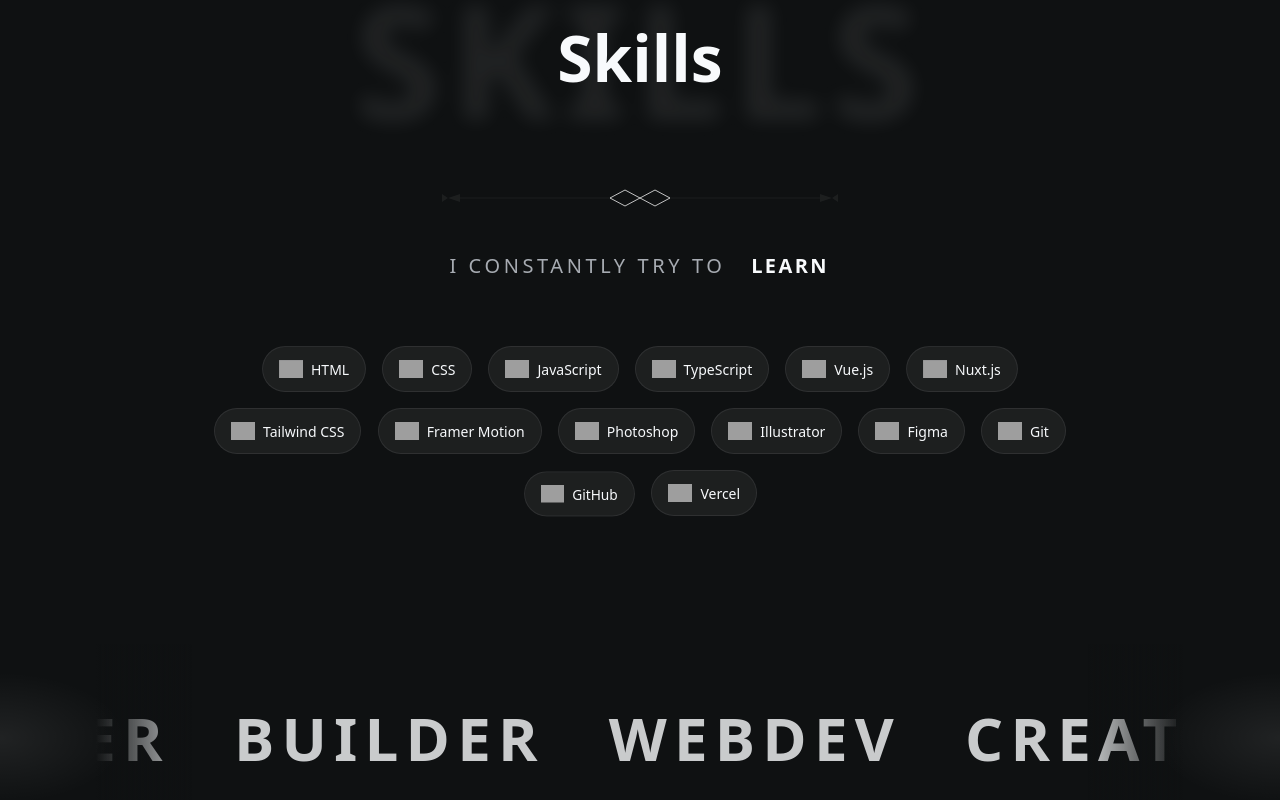
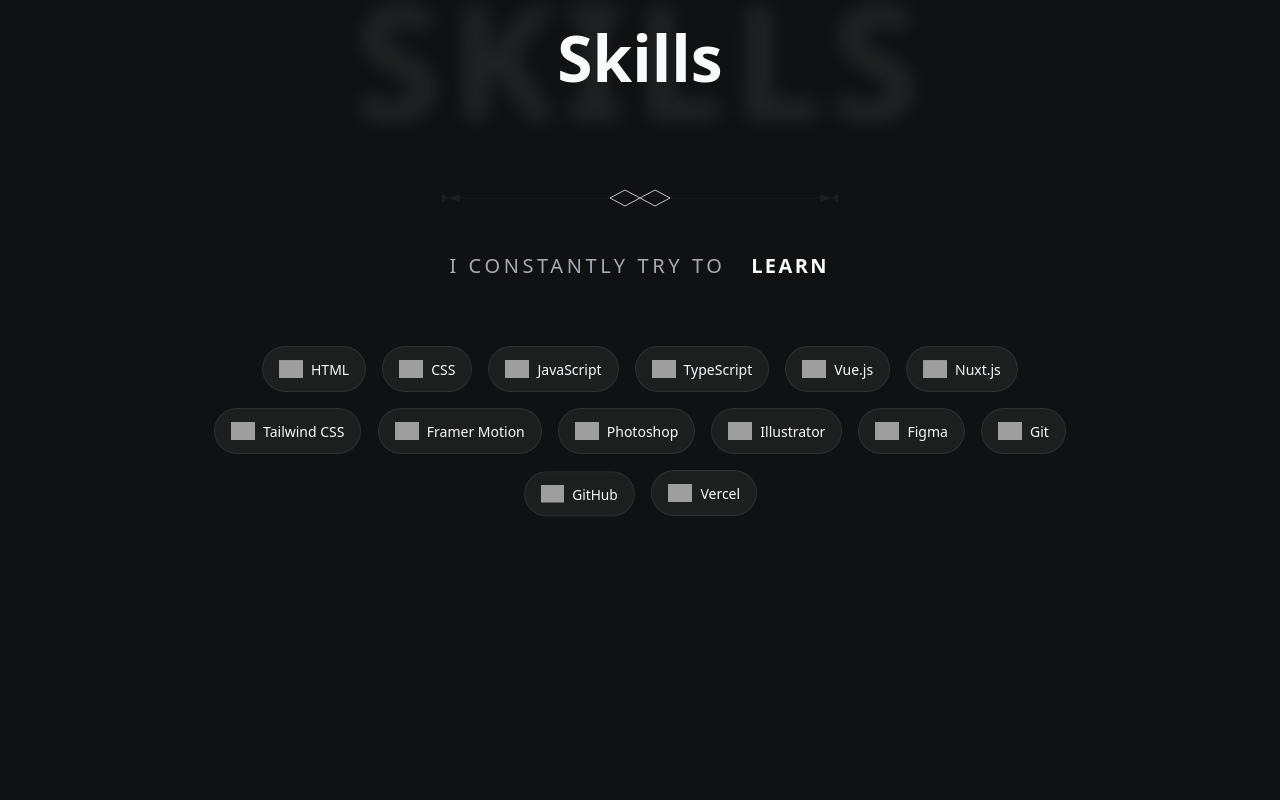
Before and after one commit to amanrai00/PortfolioAman, a Vue app: page / in a window 1280 px wide. Shown: the part 1758-2558 px from the top of the page. After the commit the page ends 2402 px from the top, so only its background shows below. Built offline with nearby package versions, Linux system fonts and the light colour scheme; grey boxes are pictures that could not be loaded.

Commit message:
marquee removed

```diff
--- a/src/App.vue
+++ b/src/App.vue
@@ -6,7 +6,6 @@
   <Impact />
   <About />
   <Skills />
-  <Marquee />
 
   <section id="projects"></section>
   <section id="contact"></section>
@@ -20,7 +19,6 @@ import Home from "./components/Home.vue";
 import Impact from "./components/Impact.vue";
 import About from "./components/About.vue";
 import Skills from "./components/Skills.vue";
-import Marquee from "./components/Marquee.vue";
 </script>
 
 <style>
--- a/src/components/Marquee.vue
+++ /dev/null
@@ -1,106 +0,0 @@
-<template>
-  <div ref="marqueeSection" class="relative w-full overflow-hidden py-12 lg:py-16">
-    <!-- Blur/Glow Masks - Left and Right -->
-    <div class="pointer-events-none absolute inset-y-0 left-0 z-10 w-32 lg:w-48 bg-gradient-to-r from-[var(--theme-bg)] via-[var(--theme-bg)] to-transparent"></div>
-    <div class="pointer-events-none absolute inset-y-0 right-0 z-10 w-32 lg:w-48 bg-gradient-to-l from-[var(--theme-bg)] via-[var(--theme-bg)] to-transparent"></div>
-
-    <!-- Glow effect overlays -->
-    <div class="pointer-events-none absolute inset-y-0 left-0 z-20 w-40 lg:w-56 marquee-glow-left"></div>
-    <div class="pointer-events-none absolute inset-y-0 right-0 z-20 w-40 lg:w-56 marquee-glow-right"></div>
-
-    <!-- Marquee Track -->
-    <div ref="marqueeTrack" class="flex whitespace-nowrap">
-      <div
-        v-for="n in 2"
-        :key="n"
-        class="flex shrink-0 items-center gap-8 lg:gap-16 px-4 lg:px-8"
-      >
-        <span
-          v-for="(word, index) in words"
-          :key="`${n}-${index}`"
-          class="text-4xl lg:text-6xl font-extrabold uppercase tracking-[0.12em] text-[var(--theme-text-strong)] opacity-80 select-none"
-        >
-          {{ word }}
-        </span>
-        <span class="text-2xl lg:text-4xl text-[var(--theme-line-strong)] opacity-40 select-none">✦</span>
-      </div>
-    </div>
-  </div>
-</template>
-
-<script setup>
-import { ref, onMounted, onUnmounted } from 'vue';
-import gsap from 'gsap';
-
-const words = [
-  'Engineer',
-  'Designer',
-  'Builder',
-  'WebDev',
-  'Creative',
-  'Crafting',
-  'Focused',
-  'Commit'
-];
-
-const marqueeSection = ref(null);
-const marqueeTrack = ref(null);
-let marqueeAnimation = null;
-
-onMounted(() => {
-  if (!marqueeTrack.value) return;
-
-  const trackWidth = marqueeTrack.value.scrollWidth / 2;
-
-  marqueeAnimation = gsap.to(marqueeTrack.value, {
-    x: -trackWidth,
-    duration: 30,
-    ease: 'none',
-    repeat: -1,
-    modifiers: {
-      x: gsap.utils.unitize(x => parseFloat(x) % trackWidth)
-    }
-  });
-});
-
-onUnmounted(() => {
-  if (marqueeAnimation) {
-    marqueeAnimation.kill();
-    marqueeAnimation = null;
-  }
-});
-</script>
-
-<style scoped>
-/* Glow effect on edges */
-.marquee-glow-left {
-  background: radial-gradient(
-    ellipse 80% 50% at 0% 50%,
-    var(--marquee-glow-color) 0%,
-    transparent 70%
-  );
-  opacity: 0.6;
-}
-
-.marquee-glow-right {
-  background: radial-gradient(
-    ellipse 80% 50% at 100% 50%,
-    var(--marquee-glow-color) 0%,
-    transparent 70%
-  );
-  opacity: 0.6;
-}
-
-/* Theme-specific glow colors */
-:root {
-  --marquee-glow-color: rgba(255, 255, 255, 0.15);
-}
-
-:global([data-theme="light"]) {
-  --marquee-glow-color: rgba(0, 0, 0, 0.08);
-}
-
-:global([data-theme="dark"]) {
-  --marquee-glow-color: rgba(255, 255, 255, 0.12);
-}
-</style>
--- a/src/components/Skills.vue
+++ b/src/components/Skills.vue
@@ -80,6 +80,7 @@
           <span class="skill-tag-name">{{ skill.name }}</span>
         </div>
       </div>
+
     </div>
   </section>
 </template>
```
